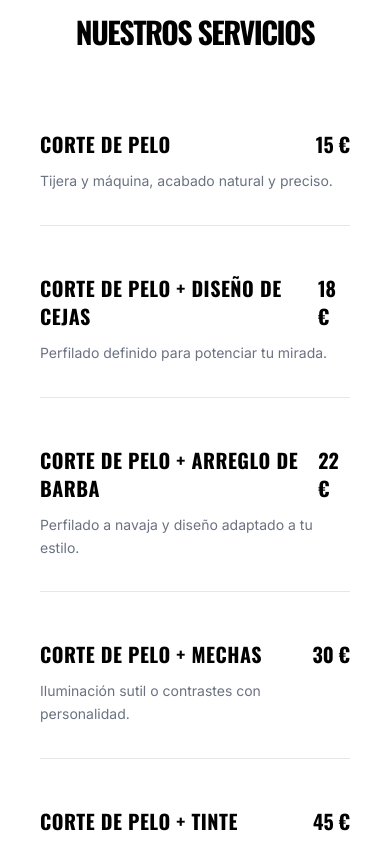
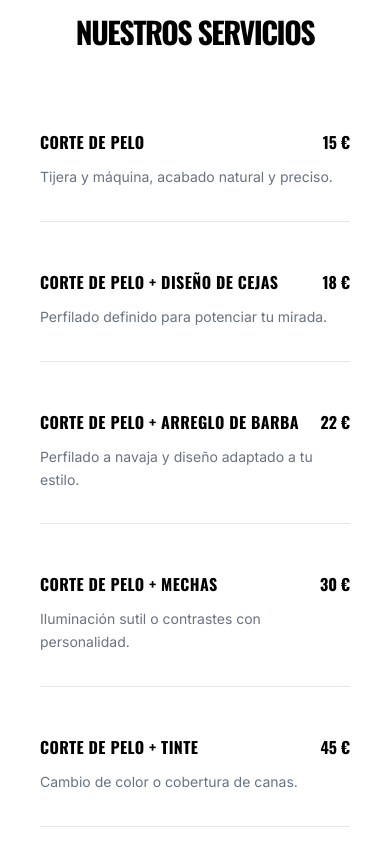
Before and after one commit to thefckingcompany/tfc-web, a React (Vite) app: page / in a window 390 px wide. Shown: the part 1082-1924 px from the top of the page. Built offline with nearby package versions, Linux system fonts and the light colour scheme.

Commit message:
Standardize font sizes in ServicesTeaser to match LocationTeaser for consistent mobile UI

```diff
--- a/src/components/home/ServicesTeaser.tsx
+++ b/src/components/home/ServicesTeaser.tsx
@@ -49,10 +49,10 @@ export const ServicesTeaser = () => {
                             className={`group border-b border-gray-200 pb-8 ${index === 4 ? 'md:col-span-2 md:w-1/2 md:mx-auto' : ''}`}
                         >
                             <div className="flex justify-between items-baseline mb-3">
-                                <h3 className="text-xl font-oswald font-bold uppercase tracking-wide group-hover:text-gray-600 transition-colors">
+                                <h3 className="text-base md:text-xl font-oswald font-bold uppercase tracking-wide group-hover:text-gray-600 transition-colors">
                                     {service.title}
                                 </h3>
-                                <span className="text-xl font-bold font-oswald">{service.price}</span>
+                                <span className="text-base md:text-xl font-bold font-oswald">{service.price}</span>
                             </div>
                             <p className="text-gray-500 text-sm leading-relaxed font-sans max-w-md">
                                 {service.description}
```
